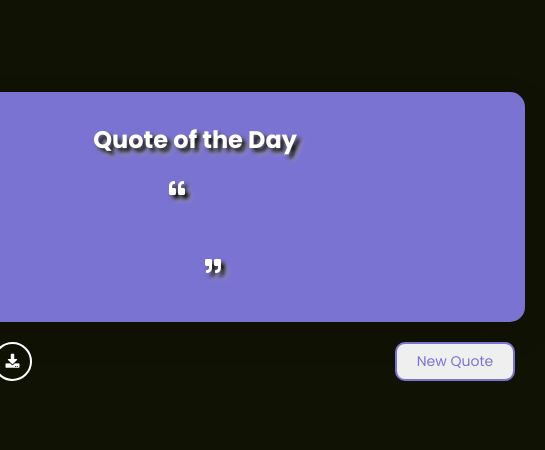
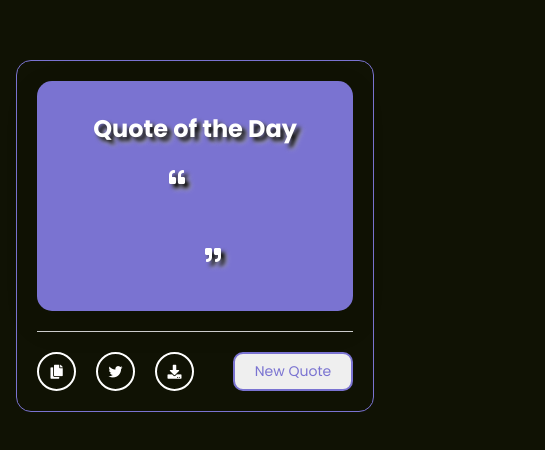
Before and after one commit to manjeety87/random-quotes-vanilla, a plain HTML site: page index.html in a window 390 px wide. Shown: the part 186-636 px from the top of the page, 545 px wide, since content can reach past the window. Drawn offline with nearby package versions, Linux system fonts and the light colour scheme; no server answers.

Commit message:
random quote responsive ness done

```diff
--- a/index.html
+++ b/index.html
@@ -24,7 +24,7 @@
           <div class="author"></div>
         </div>
       </div>
-      <!-- <div class="borderLine"></div> -->
+      <div class="borderLine"></div>
       <div class="actionContainer">
         <ul>
           <div class="tooltip">
@@ -45,6 +45,6 @@
         </button>
       </div>
     </div>
+    <script src="./script.js"></script>
   </body>
-  <script src="./script.js"></script>
 </html>
--- a/script.js
+++ b/script.js
@@ -81,18 +81,15 @@ const copyQuote = () => {
 function getFormattedQuote() {
   const quote = document.getElementById("quote").innerText;
   const author = document.querySelector(".author").innerText;
-
   const formattedQuote = `“${quote}”\n\n— ${author}`;
   return formattedQuote;
 }
 
 const shareOnTwitter = () => {
-  twitter.addEventListener("click", () => {
-    const tweetUrl = `https://x.com/intent/tweet?text=${encodeURIComponent(
-      getFormattedQuote()
-    )}`;
-    window.open(tweetUrl, "_blank");
-  });
+  const tweetUrl = `https://x.com/intent/tweet?text=${encodeURIComponent(
+    getFormattedQuote()
+  )}`;
+  window.open(tweetUrl, "_blank");
 };
 
 function outFunc() {
--- a/style.css
+++ b/style.css
@@ -17,7 +17,6 @@ body {
 .quote {
   font-size: 20px;
   font-weight: 600;
-  /* min-height: 100px; */
   width: fit-content;
   display: flex;
   justify-content: center;
@@ -34,23 +33,27 @@ h2 {
 }
 
 .card {
-  width: 600px;
-  /* background-image: url("https://random-image-pepebigotes.vercel.app/api/random-image"); */
-  margin: 20px 20px;
+  width: 500px;
   background-size: cover;
   background-position: center;
   background-repeat: no-repeat;
   border-radius: 15px;
   text-shadow: 4px 4px 4px #000000, 5px 5px 5px #ccc;
-  /* text-shadow:1px 1px 10px #fff, 1px 1px 10px #ccc; */
-  /* background-blend-mode: lighten;
-  background-color: rgba(255,255,255,0.6); */
   background-color: #7a73d1;
   padding: 30px 30px 25px;
   box-shadow: 0 12px 35px rgba(0, 0, 0, 0.1);
+  transition: all 0.3s ease;
 }
 
-.container{}
+.card:hover {
+  transform: scale(1.02);
+}
+
+.container {
+  padding: 20px;
+  border-radius: 15px;
+  border: 1px solid #7a73d1;
+}
 
 .quoteContainer {
   display: flex;
@@ -81,6 +84,8 @@ h2 {
 
 .actionContainer ul li:hover {
   transform: scale(1.2);
+  color: #7a73d1;
+  background-color: #7a73d1;
   transition: all 0.3s ease;
 }
 .actionContainer ul li {
@@ -111,7 +116,6 @@ ul li:is(:hover, .active) {
 .actionContainer {
   display: flex;
   justify-content: space-between;
-  margin: 20px 30px;
 }
 
 .author {
@@ -191,3 +195,25 @@ button:hover {
   visibility: visible;
   opacity: 1;
 }
+
+@media only screen and (max-width: 700px) {
+  body {
+    /* background-color: #fff; */
+  }
+
+  .container {
+    width: 100%;
+    margin: 16px;
+  }
+  .card {
+    width: auto;
+    background-size: cover;
+    background-position: center;
+    background-repeat: no-repeat;
+    border-radius: 15px;
+    text-shadow: 4px 4px 4px #000000, 5px 5px 5px #ccc;
+    background-color: #7a73d1;
+    padding: 30px 30px 25px;
+    box-shadow: 0 12px 35px rgba(0, 0, 0, 0.1);
+  }
+}
```
Also changed, not shown: 1 other file.
